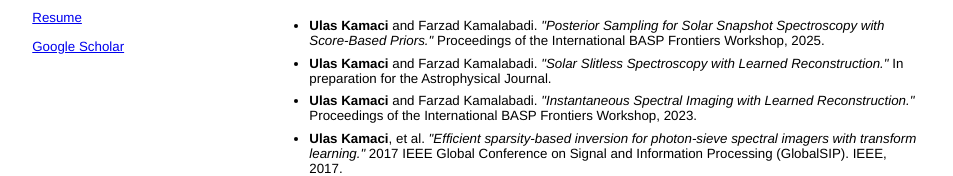
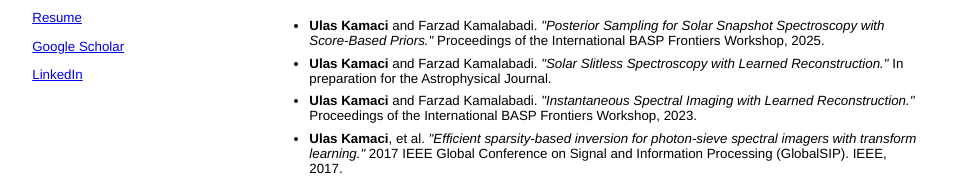
Before and after one commit to ukamaci/ukamaci.github.io, a plain HTML site: page index.html in a window 1280 px wide. Shown: the part 348-524 px from the top of the page, without its empty margins (163-1116 px from the left). Drawn offline with Linux system fonts and the light colour scheme.

Commit message:
update resume add linkedin link

```diff
--- a/index.html
+++ b/index.html
@@ -19,6 +19,7 @@
                 <p><b>Email: </b>ukamaci2@illinois.edu</p>
                 <p><a href="ulas_kamaci_resume.pdf">Resume</a></p>
                 <p><a href="https://scholar.google.com/citations?user=XcKvmewAAAAJ&hl=en&oi=ao">Google Scholar</a></p>
+                <p><a href="https://www.linkedin.com/in/ulas-kamaci/">LinkedIn</a></p>
             </div>
 
             <!-- ----- Main Content ----- -->
```
Also changed, not shown: 1 other file.
